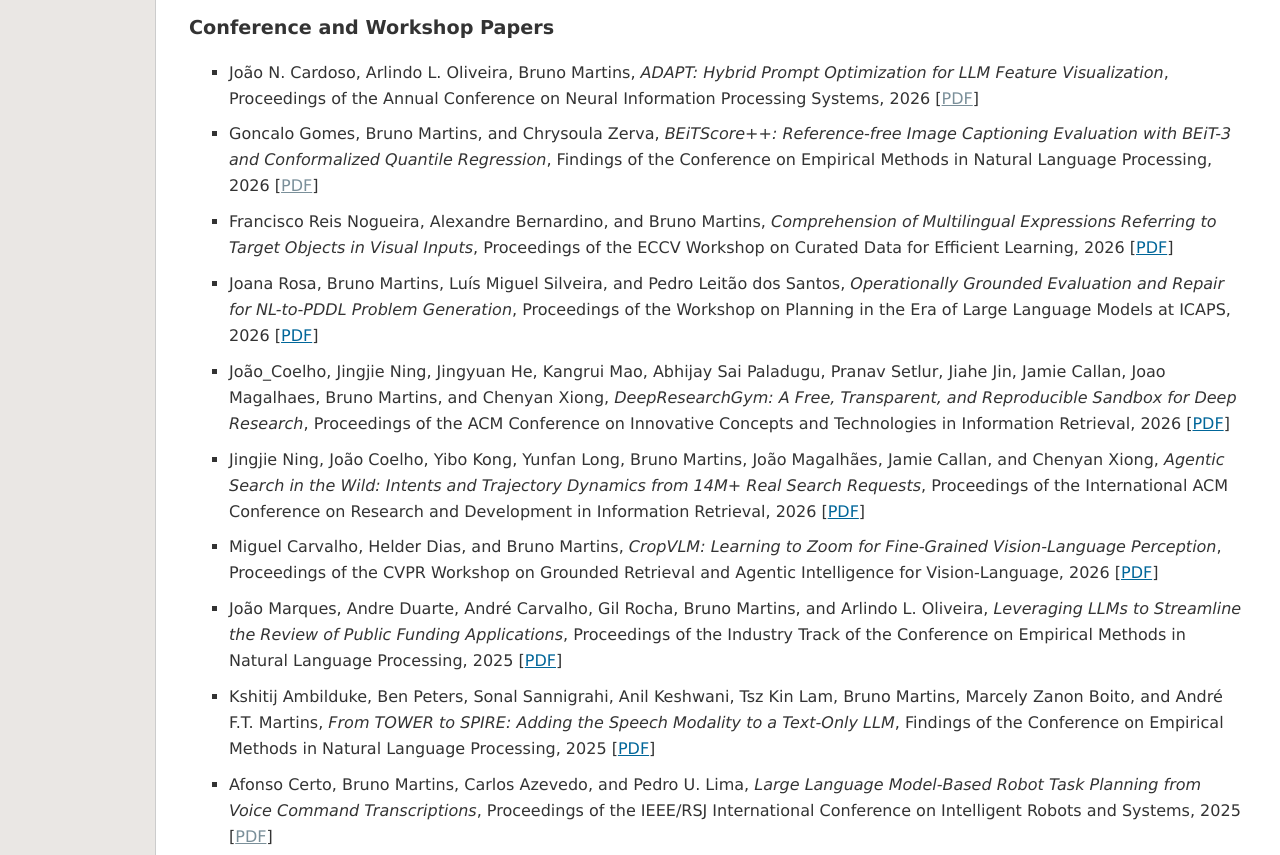
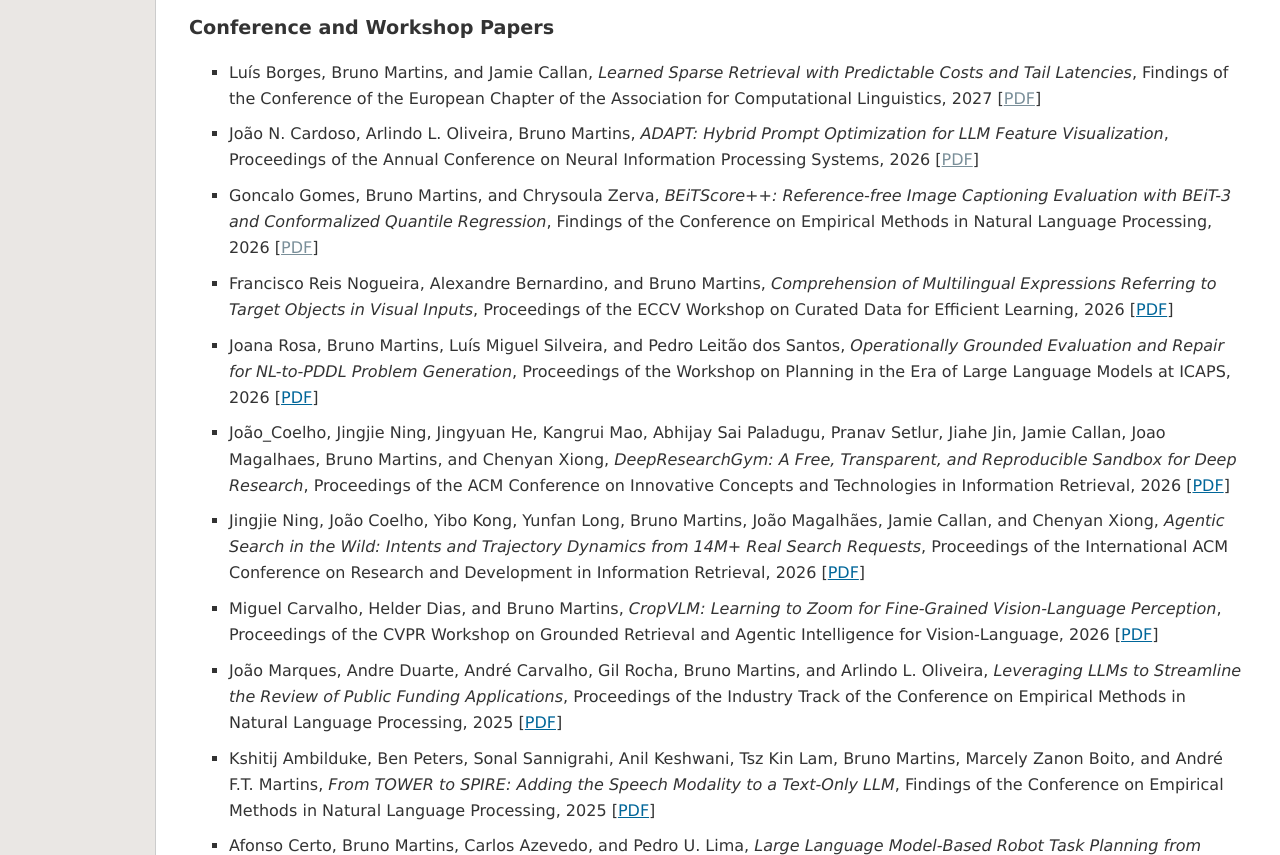
Before and after one commit to bgmartins/bgmartins.github.io, a plain HTML site: page index.html in a window 1280 px wide. Shown: the part 5479-6334 px from the top of the page. Drawn offline with Linux system fonts and the light colour scheme.

Commit message:
Update index.html

```diff
--- a/index.html
+++ b/index.html
@@ -379,6 +379,7 @@
 			<h3>Conference and Workshop Papers</h3>
 
 			<ul>
+<li>Luís Borges, Bruno Martins, and Jamie Callan, <i>Learned Sparse Retrieval with Predictable Costs and Tail Latencies</i>, Findings of the Conference of the European Chapter of the Association for Computational Linguistics, 2027 [<a href="">PDF</a>]</li>
 <li>João N. Cardoso, Arlindo L. Oliveira, Bruno Martins, <i>ADAPT: Hybrid Prompt Optimization for LLM Feature Visualization</i>, Proceedings of the Annual Conference on Neural Information Processing Systems, 2026 [<a href="">PDF</a>]</li>
 <li>Goncalo Gomes, Bruno Martins, and Chrysoula Zerva, <i>BEiTScore++: Reference-free Image Captioning Evaluation with BEiT-3 and Conformalized Quantile Regression</i>, Findings of the Conference on Empirical Methods in Natural Language Processing, 2026 [<a href="">PDF</a>]</li>
 <!-- <li>Goncalo Gomes, Bruno Martins, and Chrysoula Zerva, <i>BEiTScore: Reference-free Image Captioning Evaluation with an Efficient Cross-Encoder Model</i>, Proceedings of the European Conference on Computer Vision, 2026 [<a href="https://arxiv.org/abs/2605.21728v1">PDF</a>]</li> -->
```
